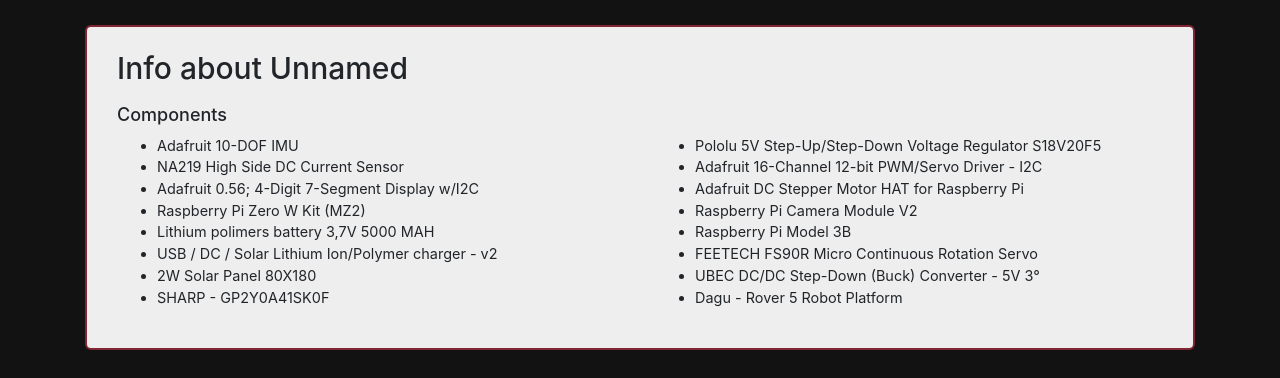
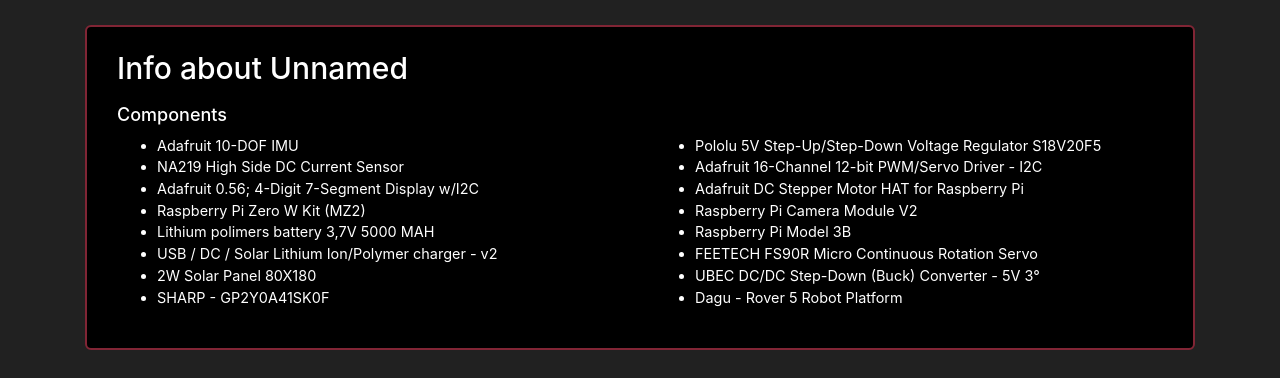
Before and after one commit to AlessVolpe/ground_station, a PHP site: page /unnamed.html in a window 1280 px wide. Shown: the part 60-438 px from the top of the page. Run offline with PHP 8.4, Linux system fonts and the light colour scheme; some libraries are stand-ins or nearby versions.

Commit message:
Re-arranged files

```diff
--- a/about.html
+++ b/about.html
@@ -10,8 +10,8 @@
     href="https://stackpath.bootstrapcdn.com/bootstrap/4.4.1/css/bootstrap.min.css"
     rel="stylesheet"
   />
-  <link rel="stylesheet" href="nav-menu.css" />
-  <link rel="stylesheet" href="stylesheet.css" />
+  <link rel="stylesheet" href="css/nav-menu.css" />
+  <link rel="stylesheet" href="css/stylesheet.css" />
   <script
     src="https://kit.fontawesome.com/d21c2ccf9a.js"
     crossorigin="anonymous"
@@ -124,7 +124,7 @@
     </nav>
     <br />
     <div class="title">About us</div>
-    <img class="logo" src="/Assets/STT_logo.png" />
+    <img class="logo" src="img/STT_logo.png" />
     <div class="about">
       <h3>Our Contacts:</h3>
       Alessandro Volpe · <a href="mailto:volpe.1794197@studenti.uniroma1.it">University e-mail</a> - <a href="https://github.com/Syro98"><i class="fa fa-github mr-1"></i
--- a/style.css
+++ b/css/login.css
@@ -183,7 +183,7 @@
   border-radius: 3px;
   padding: 15px;
   font-size: 2rem;
-  font-weight: 600;
+  font-weight: 600r;
   text-transform: uppercase;
   letter-spacing: .1em;
   background: #812535;
--- a/stylesheet.css
+++ b/css/stylesheet.css
@@ -18,7 +18,7 @@
   font-size: 17px;
   font-family: "Roboto";
   font-weight: 200;
-  background-color: #121212;
+  background-color: #212121;
 }
 
 html,
@@ -30,7 +30,7 @@
   -webkit-text-size-adjust: 100%;
   -ms-text-size-adjust: 100%;
   -webkit-tap-highlight-color: transparent;
-  background-color: #121212;
+  background-color: #212121;
 }
 
 .title {
@@ -127,7 +127,7 @@
   width: 300px;
   height: 300px;
   border-radius: 10px;
-  background: url("Assets/robot.jpg");
+  background: url("../img/robot.jpg");
   border-radius: 5%;
   transition: 0.2s;
   border: 0px solid rgba(255, 255, 255, 0);
@@ -143,7 +143,7 @@
   width: 300px;
   height: 300px;
   border-radius: 10px;
-  background: url("Assets/hector.jpg");
+  background: url("../img/hector.jpg");
   border-radius: 5%;
   transition: 0.2s;
   border: 0px solid rgba(255, 255, 255, 0);
@@ -159,7 +159,7 @@
   width: 300px;
   height: 300px;
   border-radius: 10px;
-  background: url("Assets/hector2.jpg");
+  background: url("../img/hector2.jpg");
   border-radius: 5%;
   transition: 0.2s;
   border: 0px solid rgba(255, 255, 255, 0);
@@ -583,7 +583,6 @@
 .nav>li>a:focus,
 .nav>li>a:hover {
   text-decoration: none;
-  background-color: #;
 }
 
 .nav .open>a,
@@ -596,8 +595,8 @@
 .jumbotron {
   padding: 30px;
   margin-bottom: 30px;
-  color: inherit;
-  background-color: #eee;
+  color: #fff;
+  background-color: #000;
   transition: 1s;
   border: 2px solid #812535;
 }
--- a/login.php
+++ b/php/login.php
@@ -1,18 +1,18 @@
 <?php
-	if(isset($_POST['invia'])) {
+	if(isset($_POST['send'])) {
 		$connection = mysqli_connect("localhost", "root", "") or die (mysqli_error($connection));
 		mysqli_select_db($connection, "sasa") or die (mysqli_error($connection));
 
 		$username = $_POST['username'];
 		$password = $_POST['password'];
 
-		$query = "SELECT * from utenti WHERE username = '$username' and password = '$password'";
+		$query = "SELECT * from users WHERE username = '$username' and password = '$password'";
 
 		$result = mysqli_query($connection, $query);
 		$row = mysqli_num_rows($result);
 		if($row == 1){
 			session_start();
-
+			header("location: ../index.html");
 		} else{
 			echo "Login fallito";
 		}
--- a/query.php
+++ b/php/query.php
@@ -13,7 +13,7 @@
     $result = mysqli_query($connetion, $query);
 
     if($result) {
-        header("Location: unnamed.html");
+        header("Location: ../unnamed.html");
     }
     else {
         echo "Error";
--- a/unnamed.html
+++ b/unnamed.html
@@ -3,8 +3,8 @@
 <meta charset="utf-8" />
 <link href="https://fonts.googleapis.com/css?family=Roboto:300,400,700&display=swap" rel="stylesheet">
 <link rel="stylesheet" href="https://stackpath.bootstrapcdn.com/bootstrap/4.4.1/css/bootstrap.min.css" rel="stylesheet">
-<link rel="stylesheet" href="nav-menu.css">
-<link rel="stylesheet" href="stylesheet.css">
+<link rel="stylesheet" href="css/nav-menu.css">
+<link rel="stylesheet" href="css/stylesheet.css">
 <link rel="stylesheet" type="text/css" href="css/flightindicators.css" />
 <script src="https://kit.fontawesome.com/d21c2ccf9a.js" crossorigin="anonymous"></script>
 <script src="https://ajax.googleapis.com/ajax/libs/jquery/3.5.1/jquery.min.js"></script>
@@ -63,8 +63,8 @@
         <a class="nav-link" href="https://github.com/Syro98/ground_station" target="_blank"><i
             class="fa fa-github mr-1"></i></a>
       </ul>
-      <script src="weather.js"></script>
-      <script src="./script.js"></script>
+      <script src="js/weather.js"></script>
+      <script src="js/script.js"></script>
       <script>
         $(document).ready(function () {
           clockUpdate();
@@ -179,7 +179,7 @@
       var marker = new google.maps.Marker({
         position: coords,
         map: map,
-        icon: "Assets/rover_icon.png",
+        icon: "img/rover_icon.png",
       });
       /*center map on target listener*/
       map.addListener("center_changed", function () {
@@ -282,13 +282,13 @@
         <iframe class="stream" src="http://192.168.86.25:8080/video" frameborder="0" scrolling="no">
         </iframe>
       </div>
-      <br><br>
+      <br>
       <div class="row">
         <p class="rover_id" style="display: none;">Rover ID: unn-03</p>
         <div class="col-md-6">
           <section class="content">
             <h1 class="results__heading">Commands:</h1>
-            <form class="content__form contact-form" method="post" action="http://localhost/ground_station/query.php">
+            <form class="content__form contact-form" method="post" action="php/query.php">
               <div class="contact-form__input-group">
                 <label class="contact-form__label" for="velocity">Speed</label>
                 <input class="contact-form__input contact-form__input--text" id="speed" name="speed"
```
Also changed, not shown: index.html (+3 -4 lines), login.html (+5 -5 lines), Assets/github.svg (deleted), Assets/menu.png (deleted), Assets/menu.svg (deleted), img/STT_logo.png (renamed from Assets/STT_logo.png), img/hector.jpg (renamed from Assets/hector.jpg), img/hector2.jpg (renamed from Assets/hector2.jpg), img/robot.jpg (renamed from Assets/robot.jpg), img/rover_icon.png (renamed from Assets/rover_icon.png), js/script.js (renamed from script.js), js/weather.js (renamed from weather.js), php/ultimodatoinserito.php (renamed from ultimodatoinserito.php).
